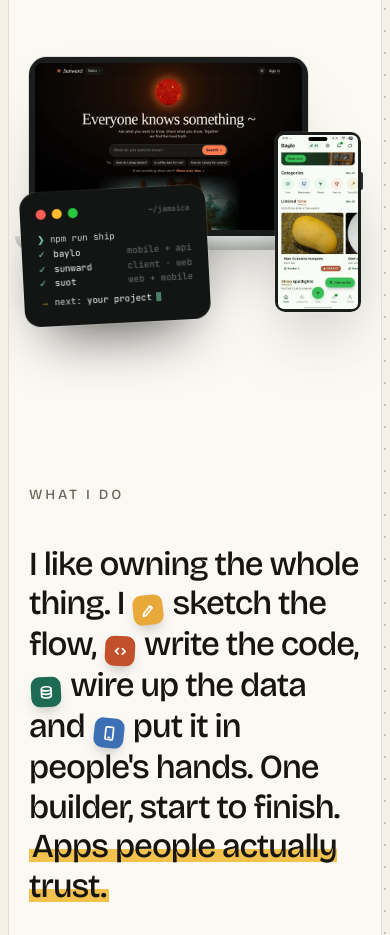
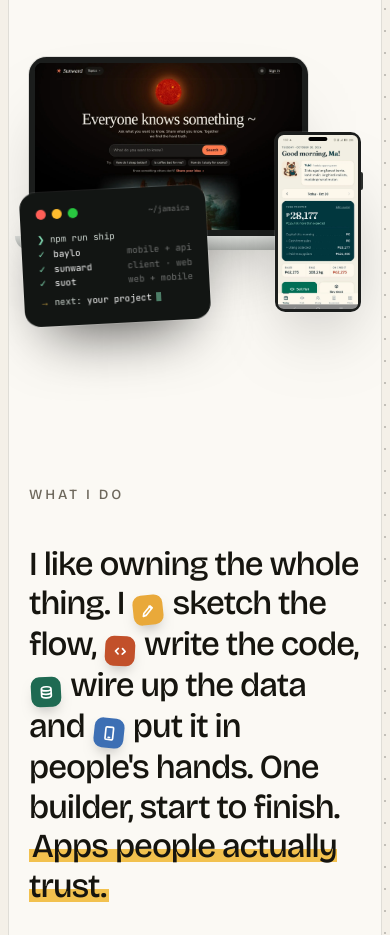
Before and after one commit to katzennjammer/Portfolio, a Next.js app: page / in a window 390 px wide. Shown: the part 860-1795 px from the top of the page. Built offline with nearby package versions, Linux system fonts and the light colour scheme; no server answers.

Commit message:
Show Analou Tracker's home screen on the hero phone
Claude-Session: https://claude.ai/code/session_01CiBwsMRk54SYweNmt78Xcc

```diff
--- a/src/app/page.tsx
+++ b/src/app/page.tsx
@@ -198,12 +198,12 @@ export default function Home() {
                   </div>
                 </div>
 
-                {/* Devices: Sunward on the laptop, Baylo on the phone */}
+                {/* Devices: Sunward on the laptop, Analou Tracker on the phone */}
                 <div className="rise relative mx-auto aspect-[10/8.4] w-full max-w-[640px]" style={{ "--delay": "200ms" } as React.CSSProperties}>
                   <Laptop src="/work/sunward.webp" alt="Sunward website" className="absolute top-[4%] left-0 w-[84%]" />
                   <Phone
-                    src="/work/baylo.webp"
-                    alt="Baylo mobile app"
+                    src="/work/fish-today.webp"
+                    alt="Analou Tracker today screen"
                     className="float absolute right-0 bottom-[3%] w-[26%]"
                   />
                   <ShipCard className="absolute bottom-[1%] left-[-2%] w-[56%] rotate-[-3deg] sm:left-[-4%]" />
```
